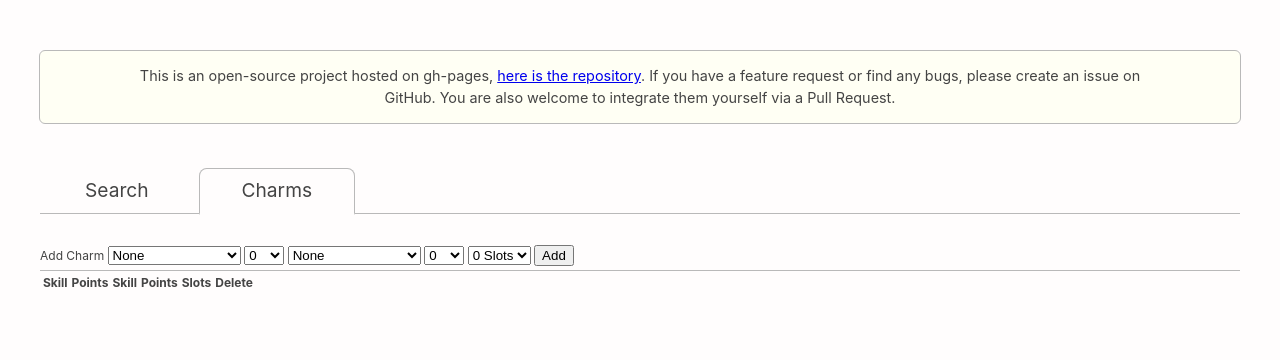
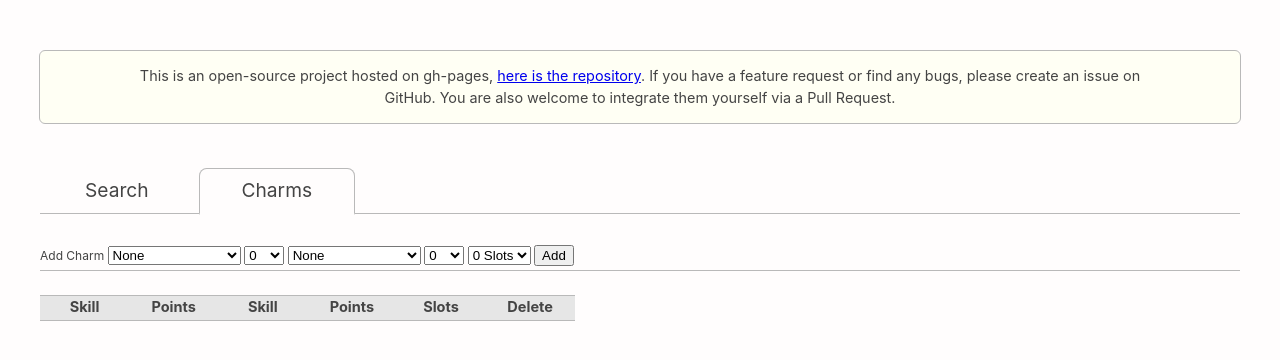
Before and after one commit to TimH96/mhtri-armor-set-searcher, a website built with Parcel: page src/app/pages/index.html in a window 1280 px wide. Shown: the part 58-418 px from the top of the page. Built offline with nearby package versions, Linux system fonts and the light colour scheme; files whose address does not match are found by name.

Commit message:
style charm table

```diff
--- a/src/app/pages/styles.css
+++ b/src/app/pages/styles.css
@@ -10,6 +10,10 @@
   --color-disclaimer-background: rgb(255, 255, 244);
 
   --color-tab-hover: rgb(175, 175, 175);
+}
+
+table {
+  border-collapse: collapse;
 }
 
 body {
@@ -158,3 +162,25 @@ ul {
 .charm-points-pick {
   width: 3em;
 }
+
+#charm-table {
+  margin-top: 2em;
+}
+
+#charm-table tr,
+td,
+th {
+  width: 6em;
+  text-align: center;
+  font-size: 1.1em;
+}
+
+#charm-table tr {
+  border-width: 1px 0;
+  border-color: var(--color-border);
+  border-style: solid;
+}
+
+#charm-table th {
+  background-color: var(--color-highlight);
+}
```
